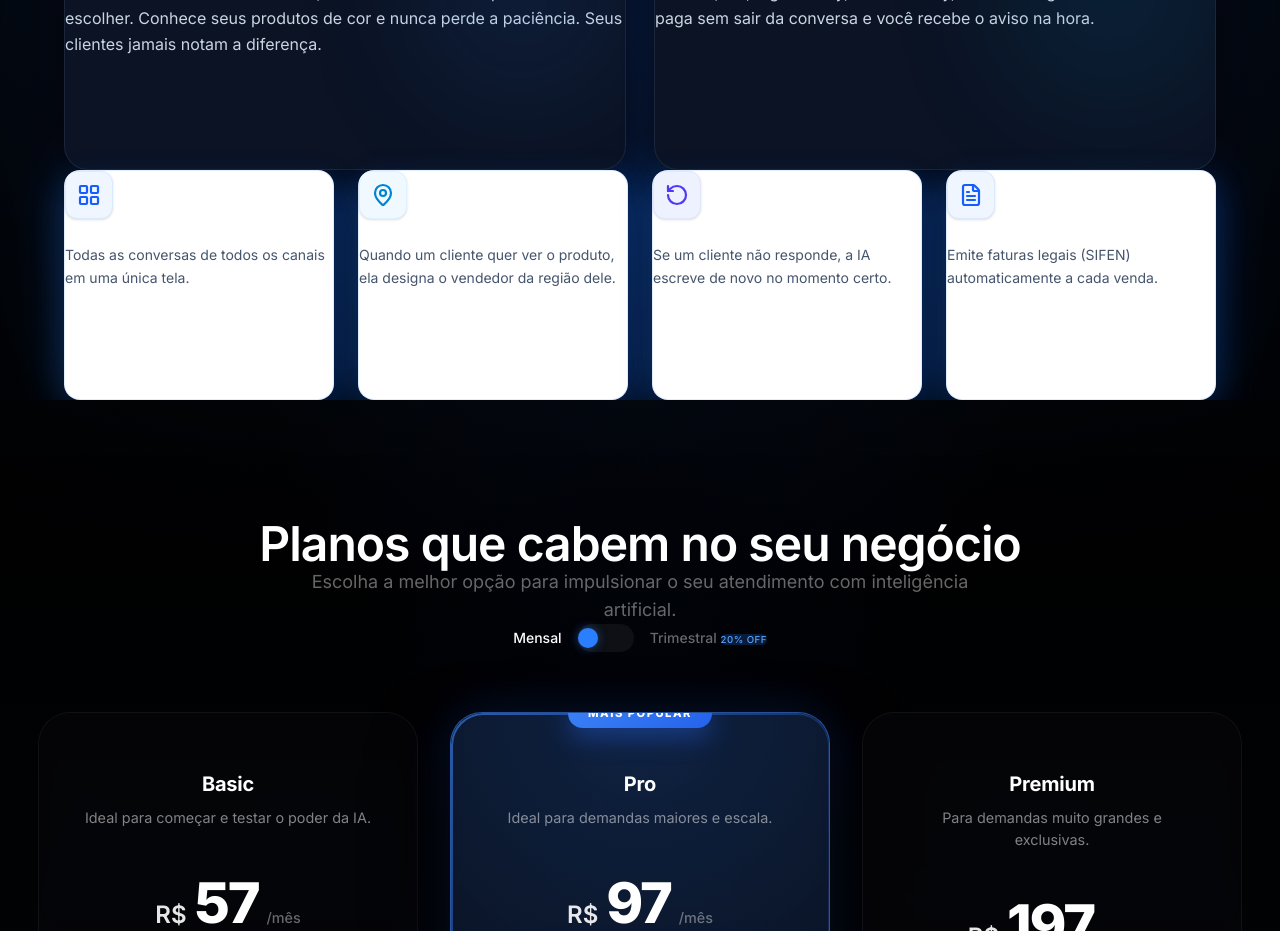
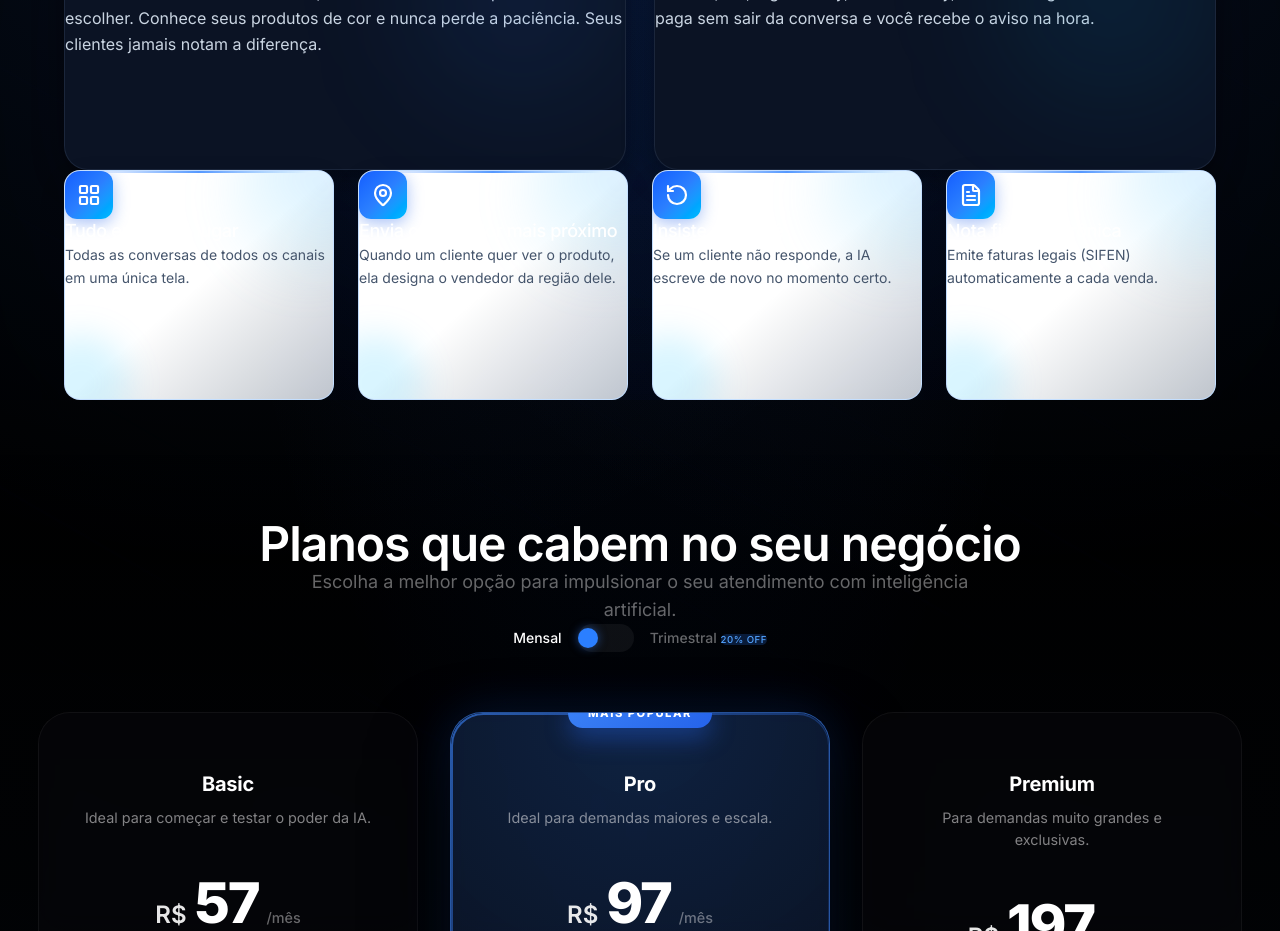
Before and after one commit to brenooodesena-ai/bexly-corporativo, a React (Vite) app: page / in a window 1280 px wide. Shown: the part 1360-2291 px from the top of the page. Built offline with nearby package versions, Linux system fonts and the light colour scheme; no server answers.

Commit message:
feat(design): embed internal blue light flares on white cards and remove external background glow

```diff
--- a/src/pages/Home.tsx
+++ b/src/pages/Home.tsx
@@ -214,7 +214,7 @@ const Home = () => {
                         </motion.div>
                     </div>
 
-                    {/* Bento Grid: 4 Cards on Bottom (White Background with Radiant Blue Glow Behind) */}
+                    {/* Bento Grid: 4 Cards on Bottom (White Cards with Internal Blue Light Effects) */}
                     <div className="grid grid-cols-1 sm:grid-cols-2 lg:grid-cols-4 gap-6 w-full">
                         {/* Card 3: Tudo em um só lugar */}
                         <motion.div
@@ -222,23 +222,23 @@ const Home = () => {
                             whileInView={{ opacity: 1, y: 0 }}
                             viewport={{ once: true }}
                             transition={{ duration: 0.4, delay: 0.1 }}
-                            className="relative group rounded-2xl transition-all duration-300"
+                            className="group relative bg-gradient-to-br from-white via-white to-blue-50/80 rounded-2xl p-7 flex flex-col justify-between border border-blue-200/90 shadow-[0_10px_30px_rgba(0,0,0,0.08)] hover:shadow-[0_16px_40px_rgba(37,99,235,0.22)] hover:border-blue-400 hover:-translate-y-1 transition-all duration-300 min-h-[230px] overflow-hidden"
                         >
-                            {/* Radiant Blue Glow behind white card */}
-                            <div className="absolute -inset-1 bg-gradient-to-r from-blue-500/30 via-sky-400/40 to-blue-600/30 rounded-3xl blur-xl opacity-75 group-hover:opacity-100 group-hover:blur-2xl transition-all duration-500 -z-10" />
+                            {/* Internal Blue Light Flares & Top Beam */}
+                            <div className="absolute top-0 left-6 right-6 h-[2px] bg-gradient-to-r from-transparent via-blue-500 to-transparent opacity-80" />
+                            <div className="absolute -top-10 -right-10 w-36 h-36 bg-gradient-to-bl from-blue-400/30 via-sky-300/20 to-transparent rounded-full blur-xl pointer-events-none group-hover:from-blue-500/40 transition-all duration-500" />
+                            <div className="absolute -bottom-8 -left-8 w-24 h-24 bg-sky-400/15 rounded-full blur-lg pointer-events-none" />
 
-                            <div className="w-full h-full bg-white rounded-2xl p-7 flex flex-col justify-between border border-blue-100/90 shadow-[0_12px_35px_rgba(37,99,235,0.18)] group-hover:shadow-[0_18px_45px_rgba(37,99,235,0.30)] group-hover:-translate-y-1 transition-all duration-300 min-h-[230px]">
-                                <div>
-                                    <div className="w-12 h-12 rounded-xl bg-blue-50 border border-blue-100 flex items-center justify-center text-blue-600 mb-5 shadow-sm group-hover:scale-105 transition-transform">
+                            <div className="relative z-10">
+                                <div className="w-12 h-12 rounded-xl bg-gradient-to-br from-blue-600 via-blue-500 to-sky-400 text-white flex items-center justify-center mb-5 shadow-[0_4px_16px_rgba(37,99,235,0.4)] group-hover:shadow-[0_6px_22px_rgba(37,99,235,0.6)] group-hover:scale-105 transition-all">
                                     <LayoutGrid size={24} strokeWidth={2.2} />
                                 </div>
-                                    <h4 className="text-lg font-bold text-slate-900 mb-2 leading-snug">
+                                <h4 className="text-lg font-bold text-slate-900 mb-2 leading-snug tracking-tight">
                                     Tudo em um só lugar
                                 </h4>
                                 <p className="text-slate-600 text-sm leading-relaxed font-normal">
                                     Todas as conversas de todos os canais em uma única tela.
                                 </p>
-                                </div>
                             </div>
                         </motion.div>
 
@@ -248,23 +248,23 @@ const Home = () => {
                             whileInView={{ opacity: 1, y: 0 }}
                             viewport={{ once: true }}
                             transition={{ duration: 0.4, delay: 0.2 }}
-                            className="relative group rounded-2xl transition-all duration-300"
+                            className="group relative bg-gradient-to-br from-white via-white to-blue-50/80 rounded-2xl p-7 flex flex-col justify-between border border-blue-200/90 shadow-[0_10px_30px_rgba(0,0,0,0.08)] hover:shadow-[0_16px_40px_rgba(37,99,235,0.22)] hover:border-blue-400 hover:-translate-y-1 transition-all duration-300 min-h-[230px] overflow-hidden"
                         >
-                            {/* Radiant Blue Glow behind white card */}
-                            <div className="absolute -inset-1 bg-gradient-to-r from-blue-500/30 via-sky-400/40 to-blue-600/30 rounded-3xl blur-xl opacity-75 group-hover:opacity-100 group-hover:blur-2xl transition-all duration-500 -z-10" />
+                            {/* Internal Blue Light Flares & Top Beam */}
+                            <div className="absolute top-0 left-6 right-6 h-[2px] bg-gradient-to-r from-transparent via-blue-500 to-transparent opacity-80" />
+                            <div className="absolute -top-10 -right-10 w-36 h-36 bg-gradient-to-bl from-blue-400/30 via-sky-300/20 to-transparent rounded-full blur-xl pointer-events-none group-hover:from-blue-500/40 transition-all duration-500" />
+                            <div className="absolute -bottom-8 -left-8 w-24 h-24 bg-sky-400/15 rounded-full blur-lg pointer-events-none" />
 
-                            <div className="w-full h-full bg-white rounded-2xl p-7 flex flex-col justify-between border border-blue-100/90 shadow-[0_12px_35px_rgba(37,99,235,0.18)] group-hover:shadow-[0_18px_45px_rgba(37,99,235,0.30)] group-hover:-translate-y-1 transition-all duration-300 min-h-[230px]">
-                                <div>
-                                    <div className="w-12 h-12 rounded-xl bg-sky-50 border border-sky-100 flex items-center justify-center text-sky-600 mb-5 shadow-sm group-hover:scale-105 transition-transform">
+                            <div className="relative z-10">
+                                <div className="w-12 h-12 rounded-xl bg-gradient-to-br from-blue-600 via-blue-500 to-sky-400 text-white flex items-center justify-center mb-5 shadow-[0_4px_16px_rgba(37,99,235,0.4)] group-hover:shadow-[0_6px_22px_rgba(37,99,235,0.6)] group-hover:scale-105 transition-all">
                                     <MapPin size={24} strokeWidth={2.2} />
                                 </div>
-                                    <h4 className="text-lg font-bold text-slate-900 mb-2 leading-snug">
+                                <h4 className="text-lg font-bold text-slate-900 mb-2 leading-snug tracking-tight">
                                     Envia o vendedor mais próximo
                                 </h4>
                                 <p className="text-slate-600 text-sm leading-relaxed font-normal">
                                     Quando um cliente quer ver o produto, ela designa o vendedor da região dele.
                                 </p>
-                                </div>
                             </div>
                         </motion.div>
 
@@ -274,23 +274,23 @@ const Home = () => {
                             whileInView={{ opacity: 1, y: 0 }}
                             viewport={{ once: true }}
                             transition={{ duration: 0.4, delay: 0.3 }}
-                            className="relative group rounded-2xl transition-all duration-300"
+                            className="group relative bg-gradient-to-br from-white via-white to-blue-50/80 rounded-2xl p-7 flex flex-col justify-between border border-blue-200/90 shadow-[0_10px_30px_rgba(0,0,0,0.08)] hover:shadow-[0_16px_40px_rgba(37,99,235,0.22)] hover:border-blue-400 hover:-translate-y-1 transition-all duration-300 min-h-[230px] overflow-hidden"
                         >
-                            {/* Radiant Blue Glow behind white card */}
-                            <div className="absolute -inset-1 bg-gradient-to-r from-blue-500/30 via-sky-400/40 to-blue-600/30 rounded-3xl blur-xl opacity-75 group-hover:opacity-100 group-hover:blur-2xl transition-all duration-500 -z-10" />
+                            {/* Internal Blue Light Flares & Top Beam */}
+                            <div className="absolute top-0 left-6 right-6 h-[2px] bg-gradient-to-r from-transparent via-blue-500 to-transparent opacity-80" />
+                            <div className="absolute -top-10 -right-10 w-36 h-36 bg-gradient-to-bl from-blue-400/30 via-sky-300/20 to-transparent rounded-full blur-xl pointer-events-none group-hover:from-blue-500/40 transition-all duration-500" />
+                            <div className="absolute -bottom-8 -left-8 w-24 h-24 bg-sky-400/15 rounded-full blur-lg pointer-events-none" />
 
-                            <div className="w-full h-full bg-white rounded-2xl p-7 flex flex-col justify-between border border-blue-100/90 shadow-[0_12px_35px_rgba(37,99,235,0.18)] group-hover:shadow-[0_18px_45px_rgba(37,99,235,0.30)] group-hover:-translate-y-1 transition-all duration-300 min-h-[230px]">
-                                <div>
-                                    <div className="w-12 h-12 rounded-xl bg-indigo-50 border border-indigo-100 flex items-center justify-center text-indigo-600 mb-5 shadow-sm group-hover:scale-105 transition-transform">
+                            <div className="relative z-10">
+                                <div className="w-12 h-12 rounded-xl bg-gradient-to-br from-blue-600 via-blue-500 to-sky-400 text-white flex items-center justify-center mb-5 shadow-[0_4px_16px_rgba(37,99,235,0.4)] group-hover:shadow-[0_6px_22px_rgba(37,99,235,0.6)] group-hover:scale-105 transition-all">
                                     <RotateCcw size={24} strokeWidth={2.2} />
                                 </div>
-                                    <h4 className="text-lg font-bold text-slate-900 mb-2 leading-snug">
+                                <h4 className="text-lg font-bold text-slate-900 mb-2 leading-snug tracking-tight">
                                     Insiste por você
                                 </h4>
                                 <p className="text-slate-600 text-sm leading-relaxed font-normal">
                                     Se um cliente não responde, a IA escreve de novo no momento certo.
                                 </p>
-                                </div>
                             </div>
                         </motion.div>
 
@@ -300,23 +300,23 @@ const Home = () => {
                             whileInView={{ opacity: 1, y: 0 }}
                             viewport={{ once: true }}
                             transition={{ duration: 0.4, delay: 0.4 }}
-                            className="relative group rounded-2xl transition-all duration-300"
+                            className="group relative bg-gradient-to-br from-white via-white to-blue-50/80 rounded-2xl p-7 flex flex-col justify-between border border-blue-200/90 shadow-[0_10px_30px_rgba(0,0,0,0.08)] hover:shadow-[0_16px_40px_rgba(37,99,235,0.22)] hover:border-blue-400 hover:-translate-y-1 transition-all duration-300 min-h-[230px] overflow-hidden"
                         >
-                            {/* Radiant Blue Glow behind white card */}
-                            <div className="absolute -inset-1 bg-gradient-to-r from-blue-500/30 via-sky-400/40 to-blue-600/30 rounded-3xl blur-xl opacity-75 group-hover:opacity-100 group-hover:blur-2xl transition-all duration-500 -z-10" />
+                            {/* Internal Blue Light Flares & Top Beam */}
+                            <div className="absolute top-0 left-6 right-6 h-[2px] bg-gradient-to-r from-transparent via-blue-500 to-transparent opacity-80" />
+                            <div className="absolute -top-10 -right-10 w-36 h-36 bg-gradient-to-bl from-blue-400/30 via-sky-300/20 to-transparent rounded-full blur-xl pointer-events-none group-hover:from-blue-500/40 transition-all duration-500" />
+                            <div className="absolute -bottom-8 -left-8 w-24 h-24 bg-sky-400/15 rounded-full blur-lg pointer-events-none" />
 
-                            <div className="w-full h-full bg-white rounded-2xl p-7 flex flex-col justify-between border border-blue-100/90 shadow-[0_12px_35px_rgba(37,99,235,0.18)] group-hover:shadow-[0_18px_45px_rgba(37,99,235,0.30)] group-hover:-translate-y-1 transition-all duration-300 min-h-[230px]">
-                                <div>
-                                    <div className="w-12 h-12 rounded-xl bg-blue-50 border border-blue-100 flex items-center justify-center text-blue-600 mb-5 shadow-sm group-hover:scale-105 transition-transform">
+                            <div className="relative z-10">
+                                <div className="w-12 h-12 rounded-xl bg-gradient-to-br from-blue-600 via-blue-500 to-sky-400 text-white flex items-center justify-center mb-5 shadow-[0_4px_16px_rgba(37,99,235,0.4)] group-hover:shadow-[0_6px_22px_rgba(37,99,235,0.6)] group-hover:scale-105 transition-all">
                                     <FileText size={24} strokeWidth={2.2} />
                                 </div>
-                                    <h4 className="text-lg font-bold text-slate-900 mb-2 leading-snug">
+                                <h4 className="text-lg font-bold text-slate-900 mb-2 leading-snug tracking-tight">
                                     Nota fiscal eletrônica
                                 </h4>
                                 <p className="text-slate-600 text-sm leading-relaxed font-normal">
                                     Emite faturas legais (SIFEN) automaticamente a cada venda.
                                 </p>
-                                </div>
                             </div>
                         </motion.div>
                     </div>
```
Lines whose indentation alone changed are shown as unchanged.
